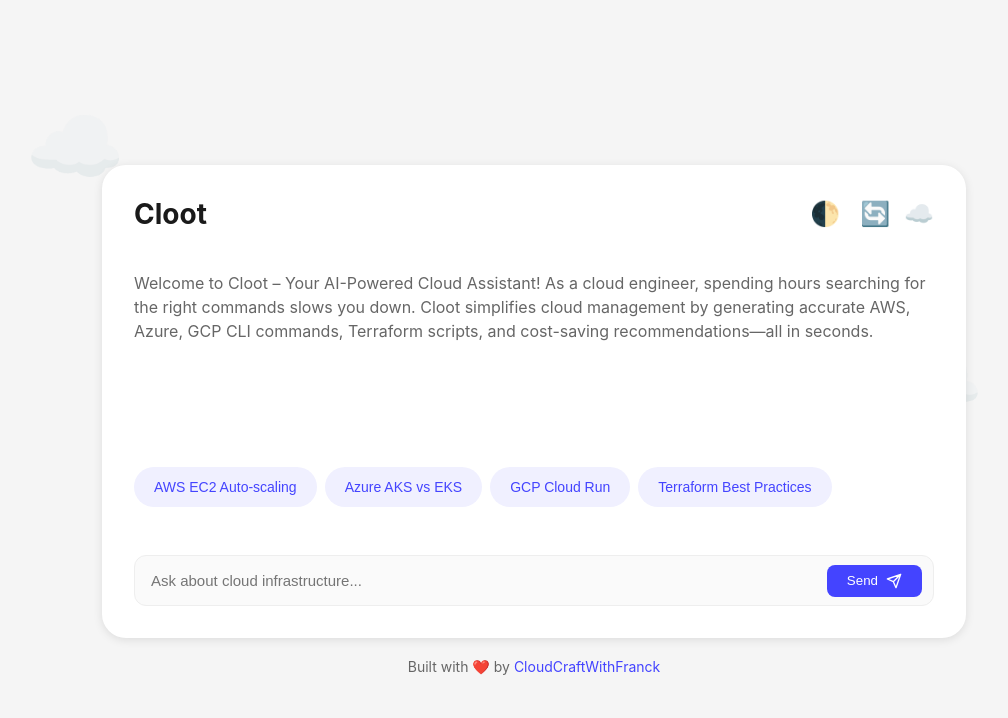
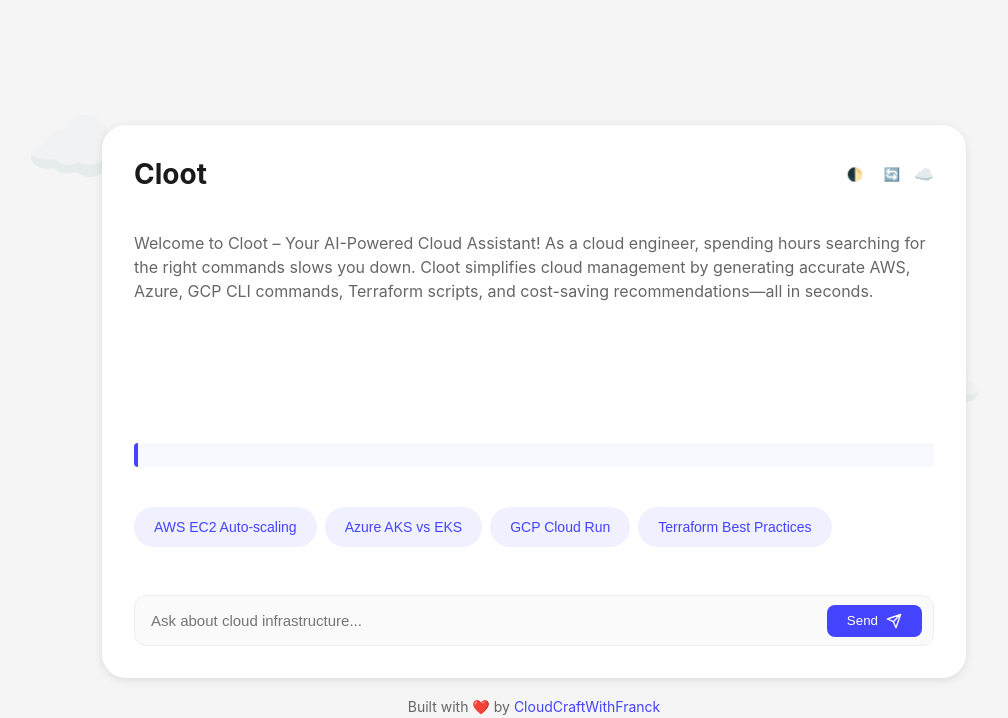
Before and after one commit to cloudcwfranck/cloot, a Flask app: page / in a window 1280 px wide. Shown: the top 718 px of the page, without its empty margins (106-1114 px from the left). Run offline with Flask 3, Linux system fonts and the light colour scheme; parts of the project's set-up code (start-up, migrations or seed data) failed here and were passed over; some libraries are stand-ins or nearby versions.

Commit message:
Restored to '64d31dd619abb7483ab6c4d5849ba081e9efaf0d'
Replit-Restored-To:64d31dd619abb7483ab6c4d5849ba081e9efaf0d

```diff
--- a/templates/index.html
+++ b/templates/index.html
@@ -321,9 +321,9 @@
         <div class="header">
             <h1 class="title">Cloot</h1>
             <div class="theme-controls">
-                <button onclick="toggleTheme()" style="background: none; border: none; cursor: pointer; font-size: 24px;">🌓</button>
-                <button onclick="resetChat()" style="background: none; border: none; cursor: pointer; font-size: 24px;">🔄</button>
-                <span style="font-size: 24px;">☁️</span>
+                <button onclick="toggleTheme()" style="background: none; border: none; cursor: pointer;">🌓</button>
+                <button onclick="resetChat()" style="background: none; border: none; cursor: pointer;">🔄</button>
+                <span>☁️</span>
             </div>
         </div>
 
@@ -334,6 +334,7 @@
 
         <div class="response-area" id="responseArea"></div>
         <div id="executionTime" class="execution-time"></div>
+        <div id="tips" class="tips"></div>
 
         <div class="suggestions">
             <button class="suggestion-pill" onclick="selectSuggestion('How does AWS EC2 auto-scaling work?')">AWS EC2 Auto-scaling</button>
@@ -367,9 +368,7 @@
     <div id="autocomplete" class="autocomplete"></div>
 
     <script>
-        // Initialize global variables and functions
-        const searchHistory = new Set();
-
+        // Wait for Prism to be loaded
         function initPrism() {
             if (typeof Prism === 'undefined') {
                 setTimeout(initPrism, 100);
@@ -378,18 +377,7 @@
             Prism.highlightAll();
         }
 
-        function toggleTheme() {
-            document.body.setAttribute('data-theme',
-                document.body.getAttribute('data-theme') === 'dark' ? 'light' : 'dark');
-        }
-
-        function resetChat() {
-            document.getElementById('responseArea').innerHTML = '';
-            document.getElementById('executionTime').innerHTML = '';
-            document.getElementById('tips').innerHTML = '';
-            document.getElementById('queryInput').value = '';
-            searchHistory.clear();
-        }
+        document.addEventListener('DOMContentLoaded', initPrism);
 
         const cloudCommands = [
             'Create EC2 instance',
@@ -401,6 +389,13 @@
             'Configure AWS Lambda',
             'Setup GCP Cloud Run'
         ];
+
+        function toggleTheme() {
+            document.body.setAttribute('data-theme',
+                document.body.getAttribute('data-theme') === 'dark' ? 'light' : 'dark');
+        }
+
+        let searchHistory = new Set();
 
         function handleInput(event) {
             const input = event.target.value.toLowerCase();
@@ -525,7 +520,7 @@
             content.style.display = content.style.display === 'block' ? 'none' : 'block';
         }
 
-        function handleSubmit(event) {
+        async function handleSubmit(event) {
             event.preventDefault();
             const input = document.getElementById('queryInput');
             const responseArea = document.getElementById('responseArea');
@@ -575,12 +570,13 @@
             input.value = '';
         }
 
-        // Initialize when DOM is ready
-        document.addEventListener('DOMContentLoaded', function() {
-            document.getElementById('queryForm').addEventListener('submit', handleSubmit);
-            document.getElementById('queryInput').addEventListener('input', handleInput);
-            initPrism();
-        });
+        function resetChat() {
+            document.getElementById('responseArea').innerHTML = '';
+            document.getElementById('executionTime').innerHTML = '';
+            document.getElementById('tips').innerHTML = '';
+            document.getElementById('queryInput').value = '';
+            searchHistory.clear();
+        }
     </script>
 </body>
 </html>
```
Also changed, not shown: attached_assets/image_1740115823874.png (deleted).
